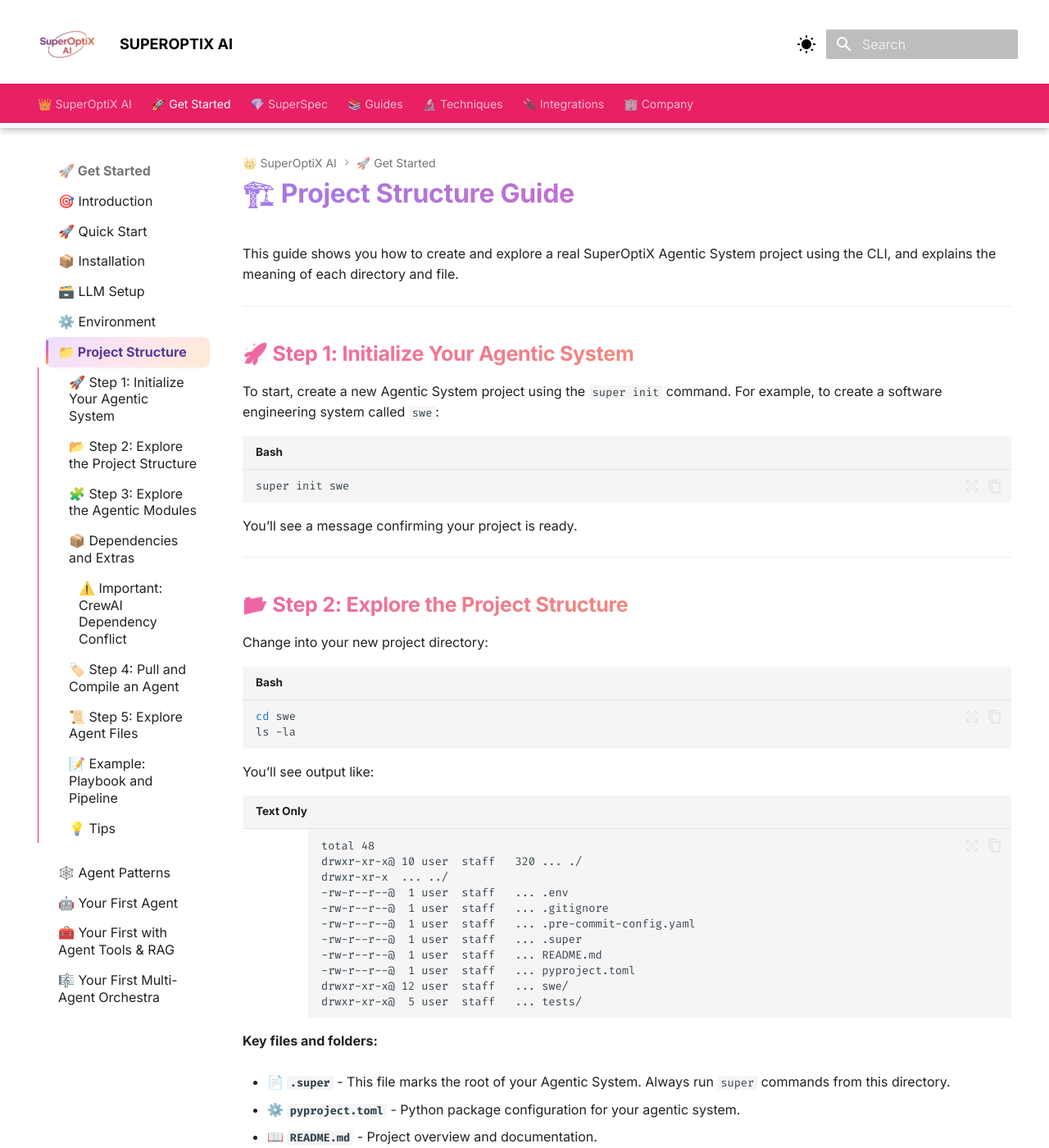
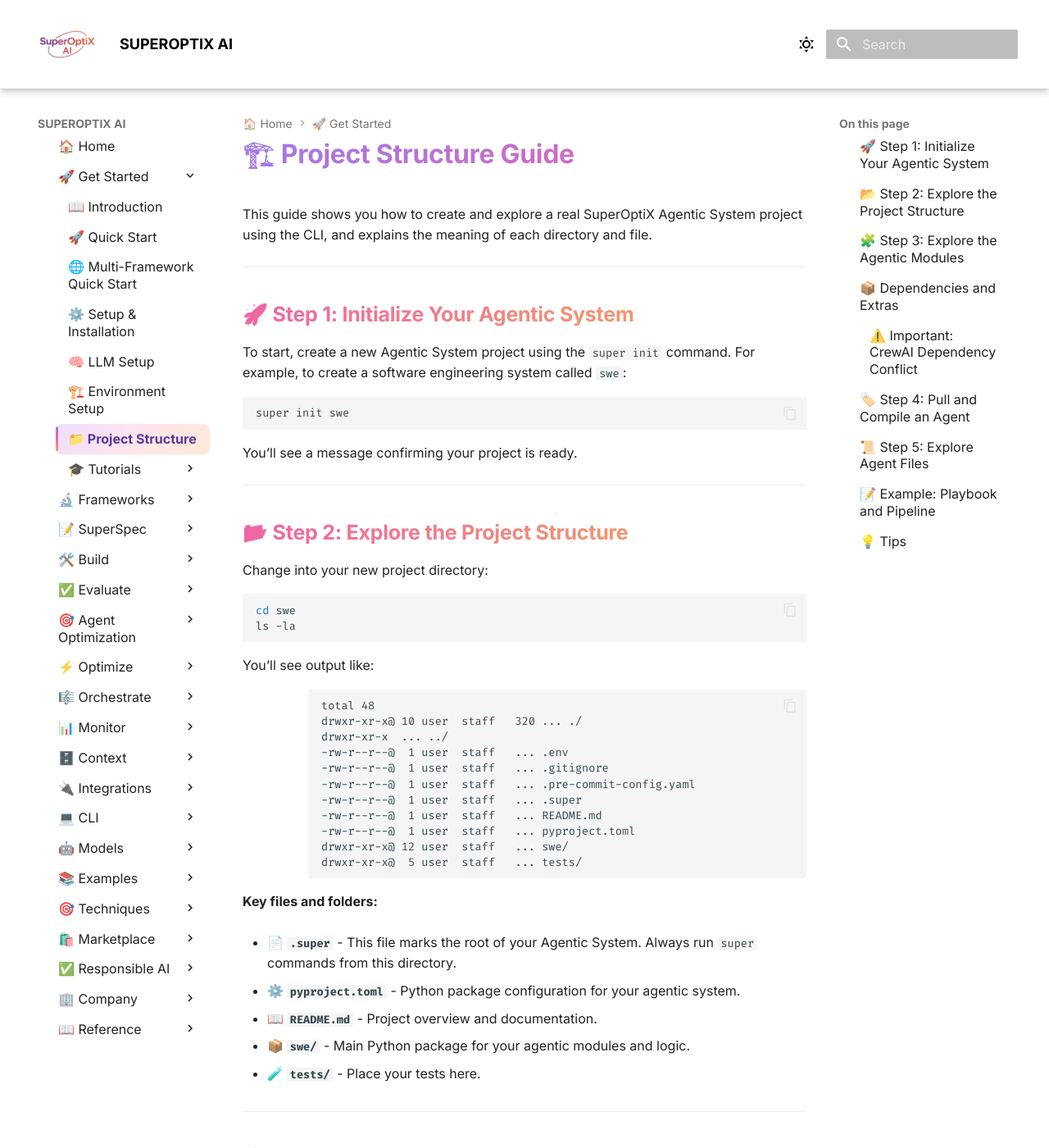
Before and after one commit to SuperagenticAI/superoptix-ai, an MkDocs documentation site: the page built from docs/project-structure.md, in a window 1280 px wide and 1400 px high. Shown: the whole window at 82% size. Built offline with MkDocs 1.6.1 and Material for MkDocs 9.7.7, drawn with Linux system fonts in a browser that asks for light colours; some of the changed lines change nothing that is shown; some of the changed text lies outside the part shown.

Commit message:
Update docs

```diff
--- a/mkdocs.yml
+++ b/mkdocs.yml
@@ -14,11 +14,14 @@
           class: mermaid
           format: !!python/name:pymdownx.superfences.fence_code_format
   - pymdownx.highlight:
-      anchor_linenums: true
-      line_spans: __span
+      anchor_linenums: false
+      linenums: false
       pygments_lang_class: true
-      auto_title: true
+      auto_title: false
       pygments_style: monokai
+      line_spans: ""
+      anchor_linenums: false
+      line_anchors: ""
   - pymdownx.inlinehilite
   - pymdownx.magiclink
   - pymdownx.snippets
@@ -47,7 +50,6 @@
 
 theme:
   name: material
-  custom_dir: docs/overrides
   language: en
   favicon: 'favicon.png'
   logo: 'logo.png'
@@ -55,91 +57,37 @@
     # Light mode
     - media: "(prefers-color-scheme: light)"
       scheme: default
-      primary: pink
-      accent: deep purple
+      primary: grey
+      accent: purple
       toggle:
-        icon: material/white-balance-sunny
+        icon: material/weather-sunny
         name: Switch to dark mode
     # Dark mode
     - media: "(prefers-color-scheme: dark)"
       scheme: slate
-      primary: deep purple
-      accent: orange
+      primary: grey
+      accent: purple
       toggle:
         icon: material/weather-night
         name: Switch to light mode
   font:
     text: Inter
     code: Fira Code
-  icon:
-    edit: material/pencil
-    view: material/eye
-    previous: material/chevron-left
-    next: material/chevron-right
-    search: material/magnify
-    close: material/close
-    menu: material/menu
-    language: material/translate
-    share: material/share-variant
-    top: material/chevron-up
-    version: material/tag-multiple
-    home: material/home
-    expand: material/chevron-down
-    collapse: material/chevron-up
-    check: material/check
-    warning: material/alert
-    error: material/close-circle
-    info: material/information
-    note: material/note-text
-    tip: material/lightbulb
-    important: material/alert-circle
-    success: material/check-circle
-    question: material/help-circle
-    failure: material/close-circle
-    bug: material/bug
-    example: material/format-list-numbered
-    quote: material/format-quote-close
-    admonition:
-      note: material/note-text
-      abstract: material/lightbulb
-      info: material/information
-      tip: material/lightbulb
-      success: material/check-circle
-      question: material/help-circle
-      warning: material/alert
-      failure: material/close-circle
-      danger: material/close-circle
-      bug: material/bug
-      example: material/format-list-numbered
-      quote: material/format-quote-close
   features:
     - navigation.instant
-    - navigation.instant.prefetch
-    - navigation.instant.progress
     - navigation.tracking
-    - navigation.tabs
-    - navigation.tabs.sticky
-    - navigation.sections
-    - navigation.expand
     - navigation.path
-    - navigation.indexes
     - navigation.top
-    - navigation.footer
     - toc.follow
-    - toc.integrate
     - search.suggest
     - search.highlight
     - search.share
     - content.code.copy
-    - content.code.select
     - content.code.annotate
     - content.tabs.link
-    - content.tooltips
-    - header.autohide
-    - announce.dismiss
 
 extra_css:
-  - stylesheets/extra.css
+  - stylesheets/extra.css?v=22.0  # Fixed tabbed code block gradients with !important
 
 extra:
   # homepage: https://superoptix.docs
@@ -157,79 +105,154 @@
       lang: en
 
 nav:
-  - '👑 SuperOptiX AI': index.md
-  - '🚀 Get Started':
-      - '🎯 Introduction': introduction.md
+  - 🏠 Home: index.md
+  - 🚀 Get Started:
+      - '📖 Introduction': introduction.md
       - '🚀 Quick Start': quick-start.md
-      - '📦 Installation': setup.md
-      - '🗃️ LLM Setup': llm-setup.md
-      - '⚙️ Environment': environment-setup.md
+      - '🌐 Multi-Framework Quick Start': tutorials/multi-framework-quickstart.md
+      - '⚙️ Setup & Installation': setup.md
+      - '🧠 LLM Setup': llm-setup.md
+      - '🏗️ Environment Setup': environment-setup.md
       - '📁 Project Structure': project-structure.md
-      - '🕸️ Agent Patterns': agent-patterns.md
-      - '🤖 Your First Agent': tutorials/oracles-agent.md
-      - '🧰 Your First with Agent Tools & RAG': tutorials/genies-agent.md
-      - '🎼 Your First Multi-Agent Orchestra': tutorials/first-orchestra.md
-  - '💎 SuperSpec':
-      - '💎 Overview': guides/superspec.md
-      - '📗 DSL Reference': reference/api/superspec.md
-      - '📙 DSL Examples': guides/superspec#examples
+      - '🎓 Tutorials':
+          - '📚 Tutorials Overview': tutorials/index.md
+          - '🔮 Your First Agent (Oracle)': tutorials/oracles-agent.md
+          - '🧞 Agent with Tools & RAG (Genie)': tutorials/genies-agent.md
+  - 🔬 Frameworks:
+      - '📚 Frameworks Overview': guides/index.md
+      - '🌐 Comparison': guides/multi-framework.md
+      - '🤖 OpenAI SDK': guides/openai-sdk-integration.md
+      - '👥 CrewAI': guides/crewai-integration.md
+      - '⚡ CrewAI Advanced': guides/crewai-task-optimization.md
+      - '🔮 Google ADK': guides/google-adk-integration.md
+      - '🏢 Microsoft': guides/microsoft-framework-integration.md
+      - '🌊 DeepAgents': guides/deepagents-integration.md
+  - 📝 SuperSpec:
+      - '📝 SuperSpec Overview': guides/superspec.md
+      - '📗 DSL Reference': guides/superspec-dsl-reference.md
+      - '📙 DSL Examples': guides/superspec-dsl-examples.md
+      - '🏗️ Agent Building': guides/superspec-agent-building.md
       - '⚙️ Configuration': guides/superspec-configuration.md
-      - '🏗️ Agent Building': guides/superspec-agent-building.md
       - '🧠 Context Engineering': guides/superspec-context-engineering.md
-  - '📚 Guides':
-      - '📖 Overview': guides/index.md
-      - '🎭 Agent Tiers': guides/tiers.md
+  - 🛠️ Build:
+      - '🏆 Agent Tiers': guides/tiers.md
+      - '🎨 Agent Patterns': agent-patterns.md
       - '🔍 Agent Discovery': guides/agent-discovery.md
       - '🤖 Agent Development': guides/agent-development.md
-      - '🛠️ Tool Development': guides/tool-development.md
+      - '🔧 Tool Development': guides/tool-development.md
+      - '🏛️ Technical Architecture': guides/technical-architecture.md
+  - ✅ Evaluate:
+      - '✅ Evaluation & Testing': guides/evaluation-testing.md
+      - '🎭 RSpec-Style BDD Testing': guides/bdd.md
+  - 🎯 Agent Optimization:
+      - '📖 Overview': guides/agent-optimization/overview.md
+      - '💬 Prompt Optimization': guides/agent-optimization/prompts.md
+      - '🔍 RAG Optimization': guides/agent-optimization/rag.md
+      - '🛠️ Tool Optimization': guides/agent-optimization/tools.md
+      - '🧠 Memory Optimization': guides/agent-optimization/memory.md
+      - '🔌 Protocol Optimization (MCP)': guides/agent-optimization/protocols.md
+      - '📊 Dataset-Driven Optimization': guides/agent-optimization/datasets.md
+      - '🎯 Full-Stack Example': guides/agent-optimization/full-stack-example.md
+  - ⚡ Optimize:
+      - '🧬 GEPA Optimizer': guides/gepa-optimization.md
+      - '📈 Optimization Guide': guides/optimization.md
+      - '🔬 DSPy Optimizers': guides/dspy-optimizers.md
+      - '🔍 RAG Optimization': tutorials/rag-optimization.md
+      - '🔌 MCP Optimization': tutorials/mcp-optimization.md
+      - '💡 Memory Optimization': guides/memory-optimization.md
+  - 🎼 Orchestrate:
       - '🎼 Orchestra Development': guides/orchestra-development.md
-      - '🚀 GEPA Optimization': guides/gepa-optimization.md
-      - '⚙️ DSPy Optimizers': guides/dspy-optimizers.md
-      - '🏪 Marketplace': guides/marketplace.md
-      - '☁️ Cloud Inference': guides/cloud-inference.md
-      - '🎯 Model Management': guides/model-management.md
-      - '⚡ Optimas Integration': guides/optimas-integration.md
-      - '🏗️ Technical Architecture': guides/technical-architecture.md
-      - '📊 Observability': guides/observability.md
-      - '🧪 MLFlow Guide': guides/mlflow-guide.md
-      - '🔍 LangFuse Guide': guides/langfuse-integration.md
-      - '💻 CLI Reference': reference/cli.md
-      - '🔌 API Reference': reference/api/index.md
-      - '❓ FAQ': faq.md
-      - '🤝 Contributing': development/contributing.md
-      - '🏗️ Development Guide': development/index.md
-      - '🐛 Debugging': debugging-guide.md
-      - '🤖 Responsible AI': guides/responsible-ai.md
-  - '🔬 Techniques':
-      - '📖 Overview': techniques/index.md
-      - '🧠 Memory': guides/memory.md
-      - '🔍 RAG': guides/rag.md
-      - '⚡ Optimization': guides/optimization.md
-      - '🧪 Evaluation': guides/evaluation-testing.md
-      - '🧠 Model Intelligence (Coming Soon)': guides/model-intelligence.md
-      - '✅ BDD': guides/bdd.md
-      - '📊 Observability': guides/observability.md
-      - '⚙️ CI/CD': guides/cicd-integration.md
-  - '🔌 Integrations':
-      - '📖 Overview': examples/index.md
+      - '🎼 Multi-Agent Orchestra': tutorials/first-orchestra.md
+  - 📊 Monitor:
+      - '📊 Observability Overview': guides/observability.md
+      - '🧿 MLFlow': guides/mlflow-guide.md
+      - '🧬 LangFuse': guides/langfuse-integration.md
+      - '📈 Weights & Biases': guides/weights-biases-integration.md
+      - '⚖️ Comparison': guides/observability-comparison.md
+      - '🚀 Enhanced': guides/enhanced-observability.md
+  - 🗄️ Context:
+      - '🔍 RAG & MCP Guide': guides/mcp-rag-complete-guide.md
+      - '📚 RAG Configuration': guides/rag.md
+      - '🔌 MCP Protocol': guides/protocol-first-agents.md
+      - '📊 Dataset Import': guides/dataset-import.md
+      - '🧠 Memory Systems': guides/memory.md
+  - 🔌 Integrations:
       - '⚡ Optimas': examples/agents/optimas-examples.md
-      - '💻 MLX': examples/agents/mlx-demo.md
-      - '🐼 Ollama': examples/agents/ollama-demo.md
-      - '🤗 HuggingFace': examples/agents/huggingface-demo.md
-      - '🎛️ LM Studio': examples/agents/lmstudio-demo.md
+      - '⚡ Optimas Guide': guides/optimas-integration.md
       - '🚥 ChromaDB': examples/agents/rag-chroma-demo.md
       - '🍀 LanceDB': examples/agents/rag-lancedb-demo.md
       - '🔰 Weaviate': examples/agents/weaviate-demo.md
-      - '🔸Qdrant': examples/agents/qdrant-demo.md
+      - '🔸 Qdrant': examples/agents/qdrant-demo.md
       - '👁️ Milvus': examples/agents/milvus-demo.md
       - '🛠️ Tools': examples/agents/tools-demo.md
       - '🧠 Memory': examples/agents/memory-demo.md
       - '📊 Observability': examples/agents/observability-demo.md
       - '🧿 MLFlow': examples/agents/mlflow-integration.md
       - '🧬 LangFuse': examples/agents/langfuse-integration.md
-      - '🚀 GEPA Integration': examples/agents/gepa-integration.md
-  - '🏢 Company':
-      - '🚀 Superagentic AI': superagentic-ai.md
-      - '🎯 Mission SuperOptiX': mission-superoptix.md
+      - '🚀 GEPA': examples/agents/gepa-integration.md
+  - 💻 CLI:
+      - '📘 CLI Complete Guide': guides/cli-complete-guide.md
+      - '💬 Conversational Interface': guides/conversational-interface.md
+      - '📖 CLI Reference': reference/cli.md
+  - 🤖 Models:
+      - '🧠 Model Management': guides/model-management.md
+      - '💡 Model Intelligence': guides/model-intelligence.md
+      - '💻 Local Inference':
+          - '💻 MLX (Apple Silicon)': examples/agents/mlx-demo.md
+          - '🐼 Ollama': examples/agents/ollama-demo.md
+          - '🤗 HuggingFace': examples/agents/huggingface-demo.md
+          - '🎛️ LM Studio': examples/agents/lmstudio-demo.md
+      - '☁️ Cloud & Production':
+          - '☁️ Cloud Inference (OpenAI, Anthropic, Google)': guides/cloud-inference.md
+          - '🚀 vLLM (High-Performance Serving)': guides/vllm-inference.md
+          - '⚡ SGLang (Structured Generation)': guides/sglang-inference.md
+  - 📚 Examples:
+      - '📚 Examples Overview': examples/index.md
+      - '⚡ Optimas': examples/agents/optimas-examples.md
+      - '🚥 ChromaDB RAG': examples/agents/rag-chroma-demo.md
+      - '🍀 LanceDB RAG': examples/agents/rag-lancedb-demo.md
+      - '🔰 Weaviate': examples/agents/weaviate-demo.md
+      - '🔸 Qdrant': examples/agents/qdrant-demo.md
+      - '👁️ Milvus': examples/agents/milvus-demo.md
+      - '🛠️ Tools': examples/agents/tools-demo.md
+      - '🧠 Memory': examples/agents/memory-demo.md
+      - '📊 Observability': examples/agents/observability-demo.md
+      - '🧿 MLFlow Integration': examples/agents/mlflow-integration.md
+      - '🧬 LangFuse Integration': examples/agents/langfuse-integration.md
+      - '📈 Weights & Biases': examples/agents/weights-biases-demo.md
+      - '🚀 GEPA': examples/agents/gepa-integration.md
+  - 🎯 Techniques:
+      - '🎯 Overview': techniques/index.md
+      - '🧠 Memory Systems': guides/memory.md
+      - '💡 Memory Optimization': guides/memory-optimization.md
+      - '🔍 RAG Integration': guides/rag.md
+      - '📈 Optimization': guides/optimization.md
+      - '✅ Evaluation & Testing': guides/evaluation-testing.md
+      - '📊 Observability': guides/observability.md
+      - '🎭 RSpec-Style BDD Testing': guides/bdd.md
+      - '🔄 CI/CD Integration': guides/cicd-integration.md
+      - '🚂 Rails Analogy (For Rails Devs)': guides/rails-analogy.md
+  - 🛍️ Marketplace:
+      - '🛍️ Marketplace Overview': guides/marketplace.md
+  - ✅ Responsible AI:
+      - '✅ Responsible AI Guide': guides/responsible-ai.md
+  - 🏢 Company:
+      - '🌟 Superagentic AI': superagentic-ai.md
+  - 📖 Reference:
+      - '📚 Overview': reference/index.md
+      - '🔧 API Reference':
+          - 'API Overview': reference/api/index.md
+          - '📝 SuperSpec API': reference/api/superspec.md
+          - '🧬 GEPA API': reference/api/gepa.md
+          - '🔬 DSPy Optimizers API': reference/api/dspy-optimizers.md
+          - '🏃 Runners API': reference/api/runners.md
+          - '🧠 Memory API': reference/api/memory.md
+          - '🤖 Models API': reference/api/models.md
+          - '🔧 Tools API': reference/api/tools.md
+          - '📊 Observability API': reference/api/observability.md
+          - '💻 CLI API': reference/api/cli.md
+          - '🔧 Core API': reference/api/core.md
+      - '❓ FAQ': faq.md
+      - '🐛 Debugging': debugging-guide.md
 
 copyright: Copyright © 2025 Superagentic AI. Made with ❤️ for the Agentic AI community.
```
Also changed, not shown: resources/favicon.png, resources/logo.png, resources/superoptix_hero.png (deleted).
